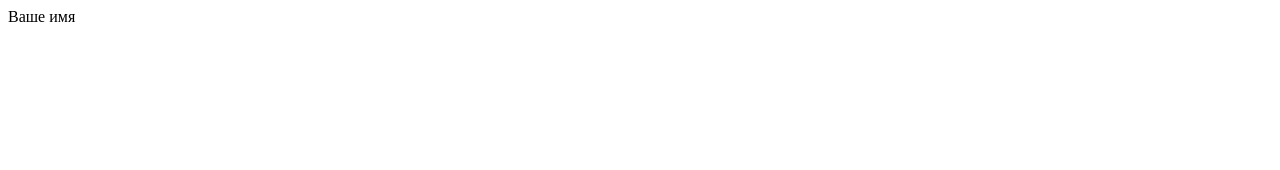
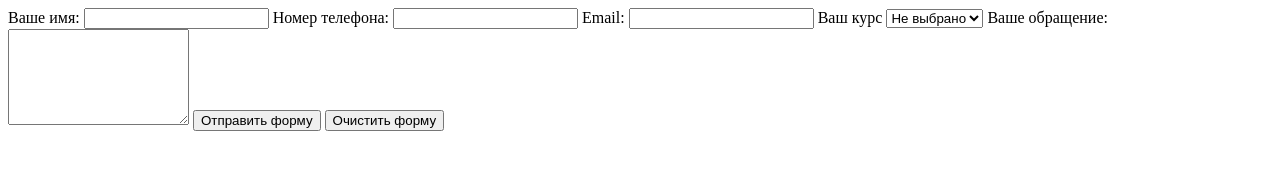
Before and after one commit to ManInSpacee/my-awesome-project, a plain HTML site: page src/contacts.html in a window 1280 px wide. Drawn offline with Linux system fonts and the light colour scheme.

Commit message:
Add: contacts.html

```diff
--- a/src/contacts.html
+++ b/src/contacts.html
@@ -6,8 +6,31 @@
 </head>
 <body>
   <main>
-    <form action="">
-      <label id="username" for="username">Ваше имя</label>
+    <form>
+      <label for="username">Ваше имя:</label>
+      <input type="text" id="username" name="username">
+
+      <label for="phone">Номер телефона:</label>
+      <input type="text" id="phone" name="phone">
+
+      <label for="email">Email:</label>
+      <input type="text" id="email" name="email">
+
+      <label for="course">Ваш курс</label>
+      <select name="course" id="course">
+        <option value="no">Не выбрано</option>
+        <option value="1">Курс 1</option>
+        <option value="2">Курс 2</option>
+        <option value="3">Курс 3</option>
+        <option value="4">Курс 4</option>
+        <option value="other">Другое</option>
+      </select>
+
+      <label for="message">Ваше обращение:</label>
+      <textarea name="message" id="message" rows="6"></textarea>
+
+      <button type="submit">Отправить форму</button>
+      <button type="reset">Очистить форму</button>
     </form>
   </main>
 </body>
```
